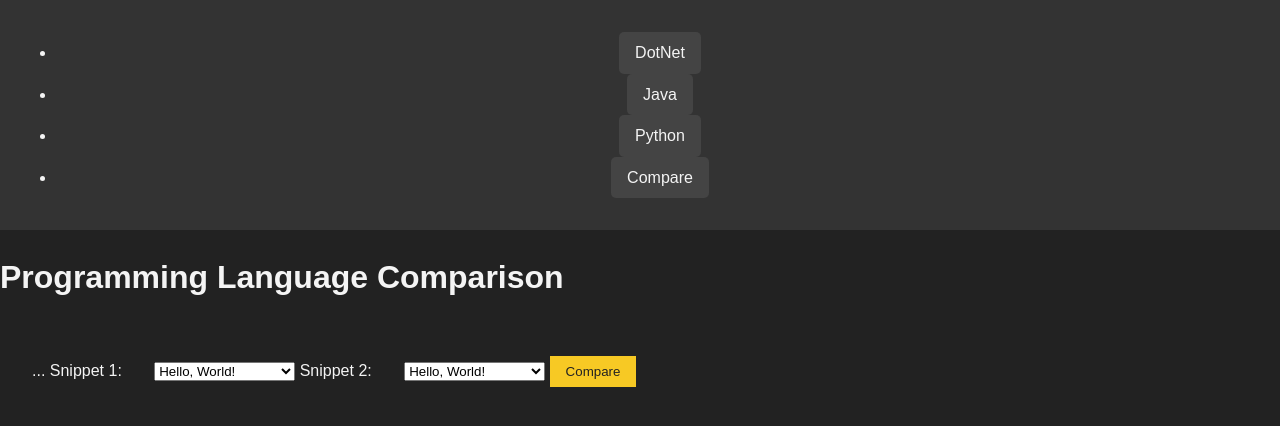
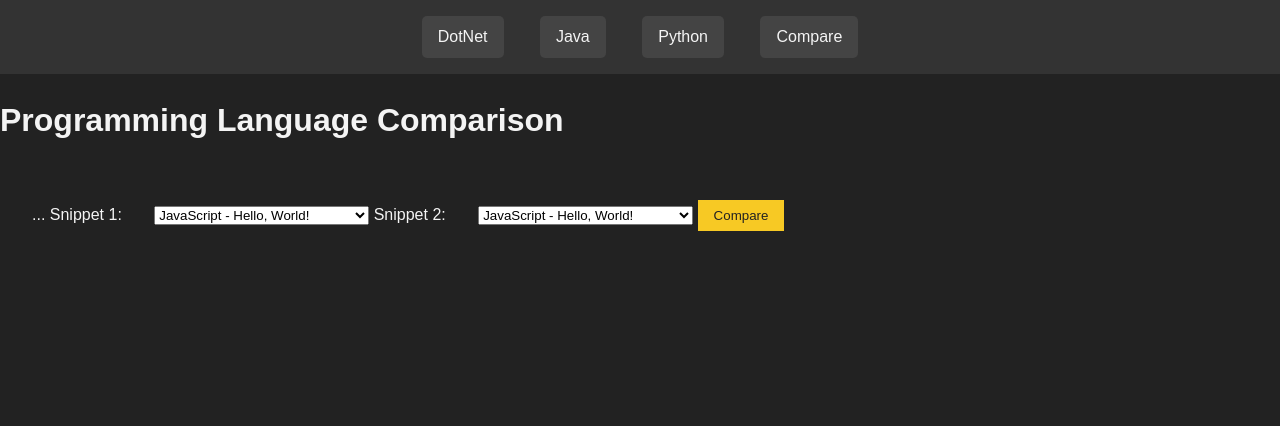
Before and after one commit to nickmincu/code-clash, a website with bundled scripts: page index.html in a window 1280 px wide. Both pictures are taken after a click on the link "Compare". Built offline with nearby package versions, Linux system fonts and the light colour scheme.

Commit message:
3 files modified

```diff
--- a/data.json
+++ b/data.json
@@ -1,4 +1,30 @@
 {
+  "javascript": {
+    "name": "JavaScript",
+    "description": "JavaScript is a lightweight, interpreted, or just-in-time compiled programming language...",
+    "performance": "Medium",
+    "ease_of_use": "High",
+    "popularity": "High",
+    "community_support": "High",
+    "snippets": [
+      {
+        "title": "Hello, World!",
+        "code": "console.log('Hello, World!');"
+      },
+      {
+        "title": "For Loop",
+        "code": "for (let i = 0; i < 10; i++) {\n    console.log(i);\n}"
+      },
+      {
+        "title": "If Statement",
+        "code": "let x = 42;\nif (x > 0) {\n    console.log('x is positive');\n} else {\n    console.log('x is not positive');\n}"
+      },
+      {
+        "title": "Switch Statement",
+        "code": "let x = 1;\nswitch (x) {\n    case 0:\n        console.log('x is zero');\n        break;\n    case 1:\n        console.log('x is one');\n        break;\n    default:\n        console.log('x is neither zero nor one');\n        break;\n}"
+      }
+    ]
+  },
   "dotnet": {
     "name": "DotNet",
     "description": "DotNet is a programming framework developed by Microsoft...",
--- a/index.js
+++ b/index.js
@@ -22,11 +22,11 @@ function showComparison() {
           ...
           <label for="snippet1">Snippet 1:</label>
           <select id="snippet1">
-              ${Object.keys(data).map(lang => `<optgroup label="${data[lang].name}">${data[lang].snippets.map((snippet, index) => `<option value="${lang}-${index}">${snippet.title}</option>`).join('')}</optgroup>`).join('')}
+              ${Object.keys(data).map(lang => `<optgroup label="${data[lang].name}">${data[lang].snippets.map((snippet, index) => `<option value="${lang}-${index}">${data[lang].name} - ${snippet.title}</option>`).join('')}</optgroup>`).join('')}
           </select>
           <label for="snippet2">Snippet 2:</label>
           <select id="snippet2">
-              ${Object.keys(data).map(lang => `<optgroup label="${data[lang].name}">${data[lang].snippets.map((snippet, index) => `<option value="${lang}-${index}">${snippet.title}</option>`).join('')}</optgroup>`).join('')}
+              ${Object.keys(data).map(lang => `<optgroup label="${data[lang].name}">${data[lang].snippets.map((snippet, index) => `<option value="${lang}-${index}">${data[lang].name} - ${snippet.title}</option>`).join('')}</optgroup>`).join('')}
           </select>
           <button id="compareBtn">Compare</button>
           <div id="comparisonResult"></div>
--- a/style.css
+++ b/style.css
@@ -18,6 +18,16 @@ h3 {
 
 h4 {
   color: #ccc;
+}
+
+nav ul {
+  list-style-type: none;
+  padding: 0;
+  margin: 0;
+}
+
+nav li {
+  display: inline;
 }
 
 nav {
```
Lines whose indentation alone changed are shown as unchanged.
